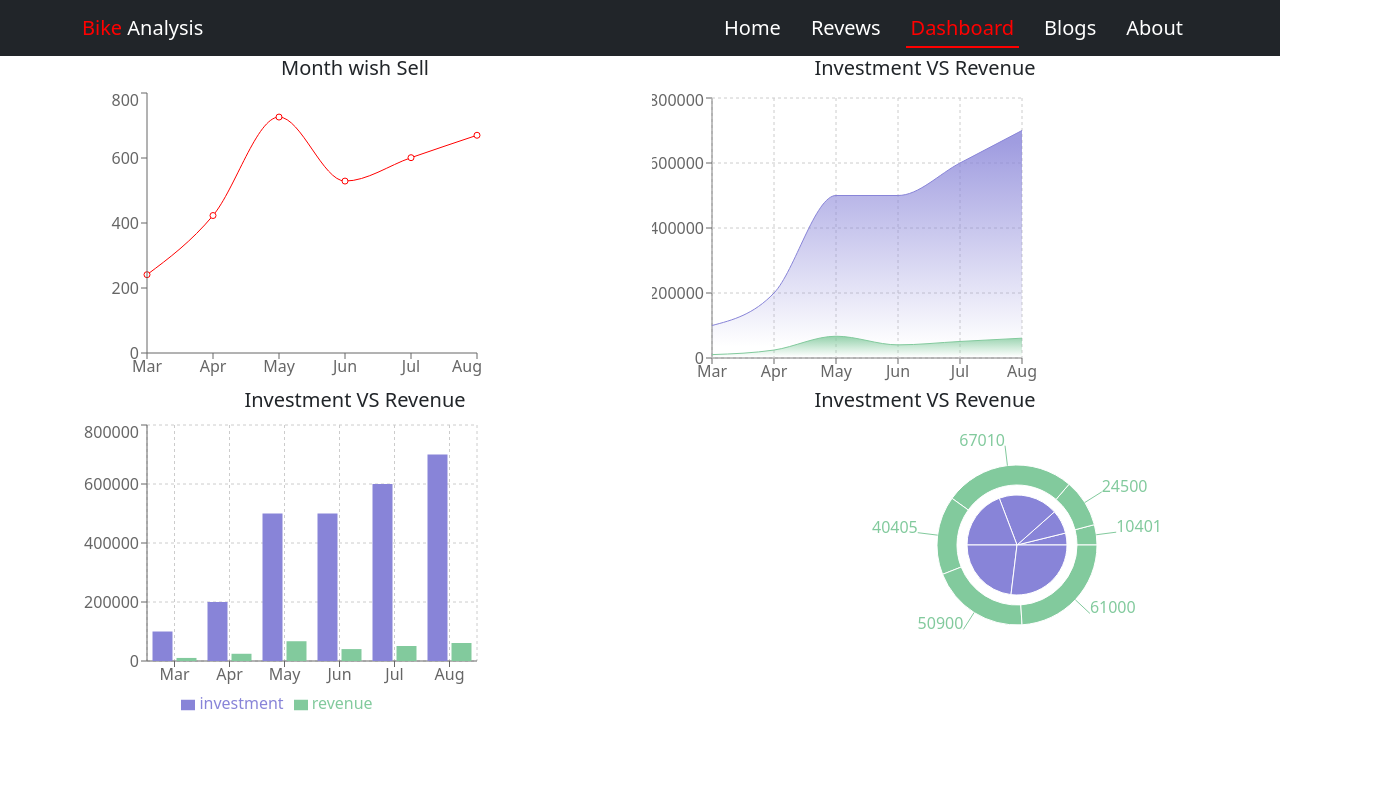
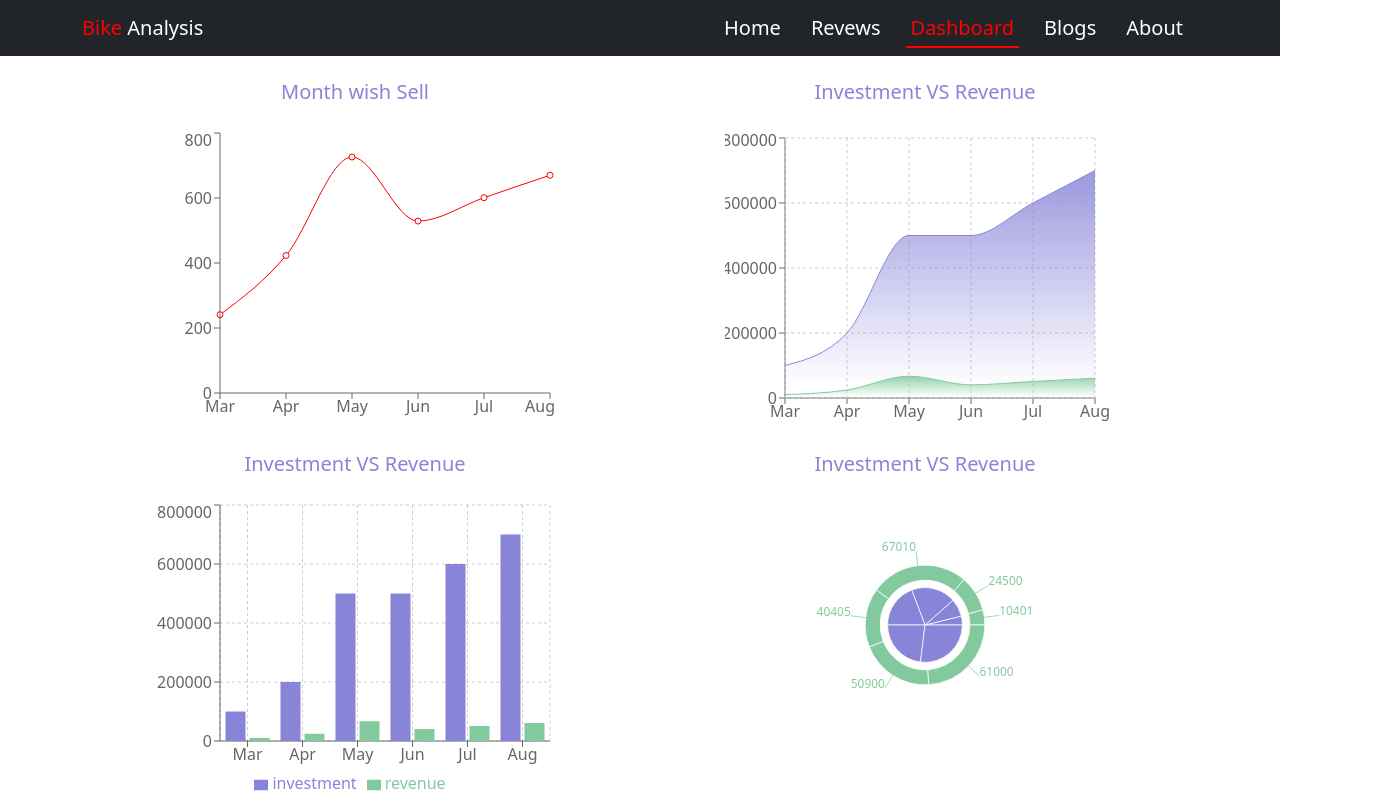
Before and after one commit to mosheurpau/Bike-Analysis, a React (Create React App) app: page /dashboard in a window 1280 px wide. Shown: the whole page, 1382 px wide, since content can reach past the window. Built offline with nearby package versions, Linux system fonts and the light colour scheme.

Commit message:
added some style dashboard

```diff
--- a/src/components/Dashboard/Dashboard.js
+++ b/src/components/Dashboard/Dashboard.js
@@ -15,6 +15,7 @@ import {
   XAxis,
   YAxis,
 } from "recharts";
+import "./Deshboard.css";
 
 const Dashboard = () => {
   const data = [
@@ -56,11 +57,11 @@ const Dashboard = () => {
     },
   ];
   return (
-    <Container>
+    <Container className="dashboard-container">
       <Row>
         <Col sm={6}>
-          <h5>Month wish Sell</h5>
-          <div>
+          <h5 className="my-4">Month wish Sell</h5>
+          <div className="d-flex justify-content-center">
             <LineChart width={400} height={300} data={data}>
               <Line type="monotone" dataKey={"sell"} stroke="#FF0000"></Line>
               <XAxis dataKey="month"></XAxis>
@@ -71,7 +72,8 @@ const Dashboard = () => {
           </div>
         </Col>
         <Col sm={6}>
-          <h5>Investment VS Revenue</h5>
+          <h5 className="my-4">Investment VS Revenue</h5>
+          <div className="d-flex justify-content-center">
             <AreaChart
               width={400}
               height={300}
@@ -107,11 +109,13 @@ const Dashboard = () => {
                 fill="url(#colorPv)"
               />
             </AreaChart>
+          </div>
         </Col>
       </Row>
       <Row>
         <Col sm={6}>
-          <h5>Investment VS Revenue</h5>
+          <h5 className="my-4">Investment VS Revenue</h5>
+          <div className="d-flex justify-content-center">
             <BarChart width={400} height={300} data={data}>
               <CartesianGrid strokeDasharray="3 3" />
               <XAxis dataKey="month" />
@@ -121,9 +125,11 @@ const Dashboard = () => {
               <Bar dataKey="investment" fill="#8884d8" />
               <Bar dataKey="revenue" fill="#82ca9d" />
             </BarChart>
+          </div>
         </Col>
         <Col sm={6}>
-          <h5>Investment VS Revenue</h5>
+          <h5 className="my-4">Investment VS Revenue</h5>
+          <div className="d-flex justify-content-center">
             <PieChart width={730} height={250}>
               <Pie
                 data={data}
@@ -147,6 +153,7 @@ const Dashboard = () => {
               />
               <Tooltip />
             </PieChart>
+          </div>
         </Col>
       </Row>
     </Container>
--- /dev/null
+++ b/src/components/Dashboard/Deshboard.css
@@ -0,0 +1,3 @@
+.dashboard-container h5{
+    color: #8884d8;
+}
```
Lines whose indentation alone changed are shown as unchanged.
